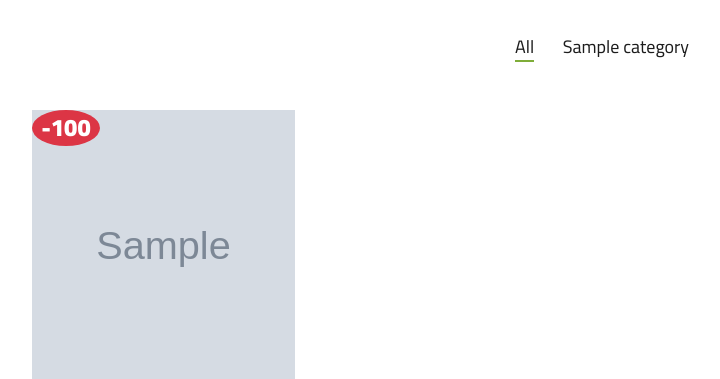
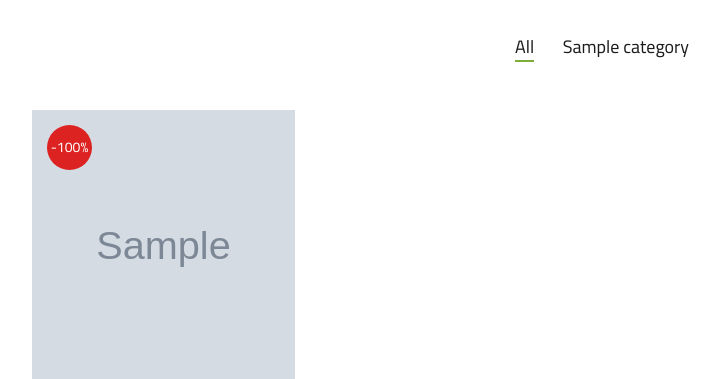
Before and after one commit to esborn13467/cloudcart, a Django app: page / in a window 1280 px wide. Shown: the part 1111-1490 px from the top of the page, without its empty margins (38-758 px from the left). Run offline with Django 5.2, Linux system fonts and the light colour scheme; tables that the repository leaves empty hold one stand-in row (values such as "Sample post"); grey boxes marked "Sample" are stand-in pictures; some libraries are stand-ins or nearby versions.

Commit message:
Modify styled discount badges to featured products
Replaced old badge styles with new circular discount badges for better visibility and consistency. Updated corresponding HTML and CSS to include the new design with improved positioning and styling. Cleaned up unused CSS code for better maintainability.

```diff
--- a/static/css/style.css
+++ b/static/css/style.css
@@ -864,6 +864,20 @@ ol {
     background-position: center center;
 }
 
+.featured__item__pic .featured__product__discount__percent {
+    height: 45px;
+    width: 45px;
+    background: #dd2222;
+    border-radius: 50%;
+    font-size: 14px;
+    color: #ffffff;
+    line-height: 45px;
+    text-align: center;
+    position: absolute;
+    left: 15px;
+    top: 15px;
+}
+
 .featured__item__pic__hover {
     position: absolute;
     left: 0;
@@ -929,15 +943,6 @@ ol {
     text-align: center;
     padding-top: 15px;
 }
-
-.badge-custom {
-    font-size: 1.5em; /* Increase the font size */
-    /*padding: 10px 20px; !* Add padding to make it bigger *!*/
-    border-radius: 50%; /* Make it round */
-    /*background-color: red; !* Optional: Change the background color *!*/
-    /*color: white; !* Optional: Change the text color *!*/
-}
-
 .featured__item__text h6 {
     margin-bottom: 10px;
 }
--- a/templates/index.html
+++ b/templates/index.html
@@ -267,7 +267,7 @@
                     <div class="featured__item">
                         <div class="featured__item__pic set-bg"
                              data-setbg="{{ p.image.url }}">
-                            <span class="badge badge-danger badge-custom">-{{ p.get_percentage|floatformat:0 }}</span>
+                            <div class="featured__product__discount__percent">-{{ p.get_percentage|floatformat:0 }}%</div>
                             <ul class="featured__item__pic__hover">
                                 <li><a href="#"><i class="fa fa-heart"></i></a></li>
                                 <li><a href="#"><i class="fa fa-retweet"></i></a></li>
```
Lines whose indentation alone changed are shown as unchanged.
